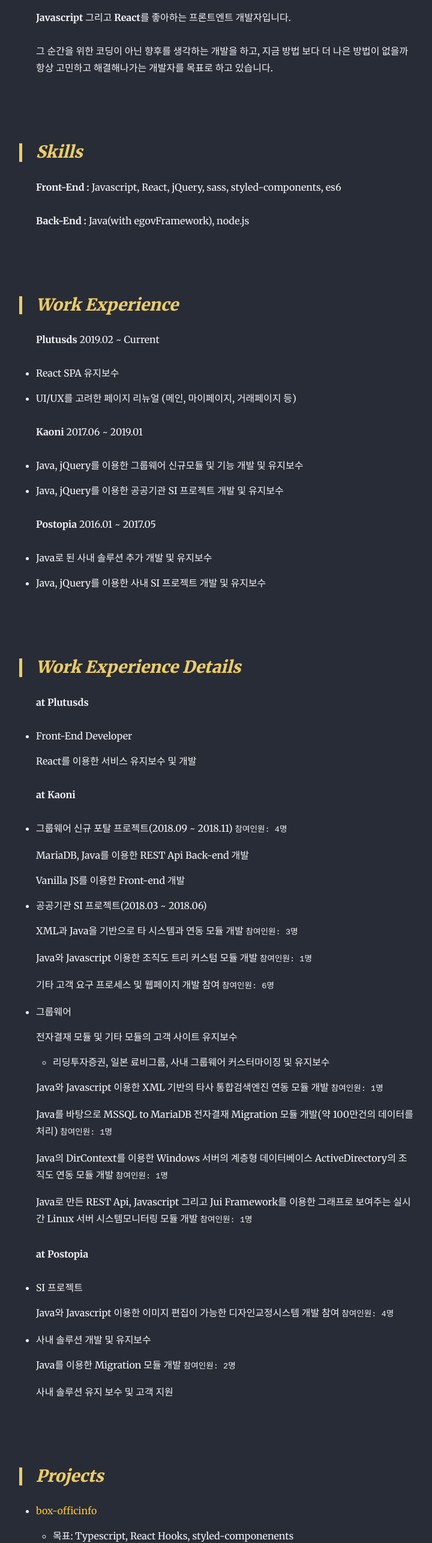
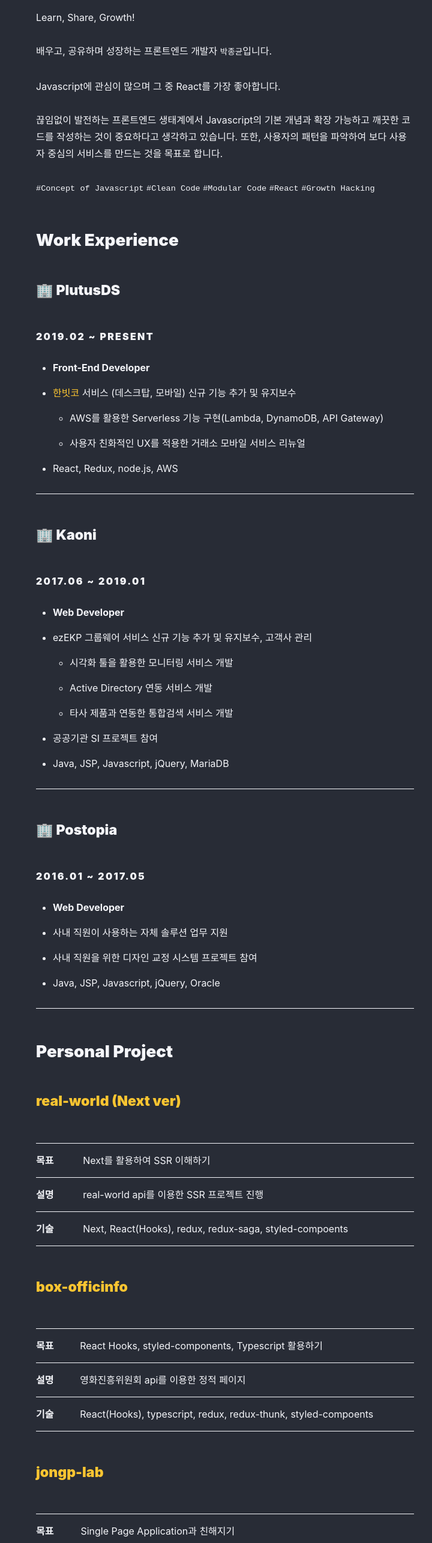
Before and after one commit to jonggyun/jongp.me, a Gatsby site: page /about in a window 1280 px wide. Shown: the part 180-2753 px from the top of the page at 60% size, without its empty margins (265-985 px from the left). Built offline with nearby package versions, Linux system fonts and the light colour scheme; Gatsby itself is replaced by a stand-in of ours; some packages are replaced by stand-ins of ours.

Commit message:
modify about

```diff
--- a/content/about/index.md
+++ b/content/about/index.md
@@ -1,143 +1,94 @@
 ---
-title: About JongGyun Park
+title: About
 description: About JongGyun Park
 ---
 
 # 박 종균 (JongGyun Park)
 
-**Javascript** 그리고 **React**를 좋아하는 프론트엔트 개발자입니다.
+Learn, Share, Growth!
 
-그 순간을 위한 코딩이 아닌 향후를 생각하는 개발을 하고, 지금 방법 보다 더 나은 방법이 없을까 항상 고민하고 해결해나가는 개발자를 목표로 하고 있습니다.
+배우고, 공유하며 성장하는 프론트엔드 개발자 `박종균`입니다.
 
-<br />
+Javascript에 관심이 많으며 그 중 React를 가장 좋아합니다.
 
-> ## Skills
+끊임없이 발전하는 프론트엔드 생태계에서 Javascript의 기본 개념과 확장 가능하고 깨끗한 코드를 작성하는 것이 중요하다고 생각하고 있습니다. 또한, 사용자의 패턴을 파악하여 보다 사용자 중심의 서비스를 만드는 것을 목표로 합니다.
 
-**Front-End :** Javascript, React, jQuery, sass, styled-components, es6
+`#Concept of Javascript` `#Clean Code` `#Modular Code` `#React` `#Growth Hacking`
 
-**Back-End :** Java(with egovFramework), node.js
+## Work Experience
 
-<br />
+### 🏢 PlutusDS
 
-> ## Work Experience
+#### 2019.02 ~ Present
 
-**Plutusds** 2019.02 ~ Current
+- <b>Front-End Developer</b>
 
-- React SPA 유지보수
+- [한빗코](https://hanbitco.com) 서비스 (데스크탑, 모바일) 신규 기능 추가 및 유지보수
 
-- UI/UX를 고려한 페이지 리뉴얼 (메인, 마이페이지, 거래페이지 등)
+  - AWS를 활용한 Serverless 기능 구현(Lambda, DynamoDB, API Gateway)
 
-**Kaoni** 2017.06 ~ 2019.01
+  - 사용자 친화적인 UX를 적용한 거래소 모바일 서비스 리뉴얼
 
-- Java, jQuery를 이용한 그룹웨어 신규모듈 및 기능 개발 및 유지보수
+- React, Redux, node.js, AWS
 
-- Java, jQuery를 이용한 공공기관 SI 프로젝트 개발 및 유지보수
+<hr />
 
-**Postopia** 2016.01 ~ 2017.05
+### 🏢 Kaoni
 
-- Java로 된 사내 솔루션 추가 개발 및 유지보수
+#### 2017.06 ~ 2019.01
 
-- Java, jQuery를 이용한 사내 SI 프로젝트 개발 및 유지보수
+- <b>Web Developer</b>
 
-<br />
+- ezEKP 그룹웨어 서비스 신규 기능 추가 및 유지보수, 고객사 관리
 
-> ## Work Experience Details
+  - 시각화 툴을 활용한 모니터링 서비스 개발
 
-**at Plutusds**
+  - Active Directory 연동 서비스 개발
 
-- Front-End Developer
+  - 타사 제품과 연동한 통합검색 서비스 개발
 
-  React를 이용한 서비스 유지보수 및 개발
+- 공공기관 SI 프로젝트 참여
 
-**at Kaoni**
+- Java, JSP, Javascript, jQuery, MariaDB
 
-- 그룹웨어 신규 포탈 프로젝트(2018.09 ~ 2018.11) `참여인원: 4명`
+<hr />
 
-  MariaDB, Java를 이용한 REST Api Back-end 개발
+### 🏢 Postopia
 
-  Vanilla JS를 이용한 Front-end 개발
+#### 2016.01 ~ 2017.05
 
-- 공공기관 SI 프로젝트(2018.03 ~ 2018.06)
+- <b>Web Developer</b>
 
-  XML과 Java을 기반으로 타 시스템과 연동 모듈 개발 `참여인원: 3명`
+- 사내 직원이 사용하는 자체 솔루션 업무 지원
 
-  Java와 Javascript 이용한 조직도 트리 커스텀 모듈 개발 `참여인원: 1명`
+- 사내 직원을 위한 디자인 교정 시스템 프로젝트 참여
 
-  기타 고객 요구 프로세스 및 웹페이지 개발 참여 `참여인원: 6명`
+- Java, JSP, Javascript, jQuery, Oracle
 
-- 그룹웨어
+<hr />
 
-  전자결재 모듈 및 기타 모듈의 고객 사이트 유지보수
+## Personal Project
 
-  - 리딩투자증권, 일본 료비그룹, 사내 그룹웨어 커스터마이징 및 유지보수
+### [real-world (Next ver)](https://github.com/jonggyun/realworld-nextjs)
 
-  Java와 Javascript 이용한 XML 기반의 타사 통합검색엔진 연동 모듈 개발 `참여인원: 1명`
+|             |                                                         |
+| ----------- | ------------------------------------------------------- |
+| <b>목표</b> | Next를 활용하여 SSR 이해하기                            |
+| <b>설명</b> | real-world api를 이용한 SSR 프로젝트 진행               |
+| <b>기술</b> | Next, React(Hooks), redux, redux-saga, styled-compoents |
 
-  Java를 바탕으로 MSSQL to MariaDB 전자결재 Migration 모듈 개발(약 100만건의 데이터를 처리) `참여인원: 1명`
+### [box-officinfo](https://github.com/jonggyun/box-officinfo)
 
-  Java의 DirContext를 이용한 Windows 서버의 계층형 데이터베이스 ActiveDirectory의 조직도 연동 모듈 개발 `참여인원: 1명`
+|             |                                                                |
+| ----------- | -------------------------------------------------------------- |
+| <b>목표</b> | React Hooks, styled-components, Typescript 활용하기            |
+| <b>설명</b> | 영화진흥위원회 api를 이용한 정적 페이지                        |
+| <b>기술</b> | React(Hooks), typescript, redux, redux-thunk, styled-compoents |
 
-  Java로 만든 REST Api, Javascript 그리고 Jui Framework를 이용한 그래프로 보여주는 실시간 Linux 서버 시스템모니터링 모듈 개발 `참여인원: 1명`
+### [jongp-lab](https://github.com/jonggyun/jongp-lab)
 
-**at Postopia**
-
-- SI 프로젝트
-
-  Java와 Javascript 이용한 이미지 편집이 가능한 디자인교정시스템 개발 참여 `참여인원: 4명`
-
-- 사내 솔루션 개발 및 유지보수
-
-  Java를 이용한 Migration 모듈 개발 `참여인원: 2명`
-
-  사내 솔루션 유지 보수 및 고객 지원
-
-<br />
-
-> ## Projects
-
-- [box-officinfo](https://github.com/jonggyun/box-officinfo.git)
-
-  - 목표: Typescript, React Hooks, styled-componenents
-
-  - 영화진흥위원회 api를 이용한 static page Project
-
-  - Front-end: React(hooks), typescript, redux, redux thunk, styled-component
-
-- [jongp-Lab](https://github.com/jonggyun/jongp-lab)
-
-    <!-- - [개발 진행사항 - 블로그내용](https://jongp.me/ready-to-jongplab/) -->
-
-  - 목표: React Web Application 만들기
-
-  - Front-end: React, redux, Sass, cssModule
-
-  - Back-end: Node.js(express), mongoDB, mongoose
-
-<!--
-* [메모장](https://github.com/jonggyun/memo-app)
-
-  - ios의 메모 애플리캐이션 처럼 간단한 메모를 저장할 수 있는 애플리캐이션
-
-  - 목표: react의 component와 redux의 상태관리를 이해하기
-
-  - Front-end: React, redux, Sass, classname
-
-  - Back-end: Node.js(Koa Framework) -->
-
-<!-- - [Movieeeeeegle](https://github.com/jonggyun/movie-search-typescript)
-
-  - Naver의 영화 검색 api를 이용한 정말 간단한 영화 검색 웹 애플리케이션
-
-  - 목표
-
-    - VanillaJS, ES6, webpack 익숙해지기
-
-    - Typescript에 대한 설정 및 기본 개념 익히기
-
-    - webpack 익숙해지기
-
-    - eslint 익숙해지기
-
-  - Front-end: VanillaJS, ES6, Sass
-
-  - Back-end: Node.js(express) -->
+|             |                                                             |
+| ----------- | ----------------------------------------------------------- |
+| <b>목표</b> | Single Page Application과 친해지기                          |
+| <b>설명</b> | 첫 번째, SPA Project. 개인 블로그 만들기                    |
+| <b>기술</b> | React, redux, redux-thunk, sass, node.js, mongoDB, mongoose |
--- /dev/null
+++ b/content/about/index_backup.md
@@ -0,0 +1,143 @@
+---
+title: About JongGyun Park
+description: About JongGyun Park
+---
+
+# 박 종균 (JongGyun Park)
+
+**Javascript** 그리고 **React**를 좋아하는 프론트엔트 개발자입니다.
+
+그 순간을 위한 코딩이 아닌 향후를 생각하는 개발을 하고, 지금 방법 보다 더 나은 방법이 없을까 항상 고민하고 해결해나가는 개발자를 목표로 하고 있습니다.
+
+<br />
+
+> ## Skills
+
+**Front-End :** Javascript, React, jQuery, sass, styled-components, es6
+
+**Back-End :** Java(with egovFramework), node.js
+
+<br />
+
+> ## Work Experience
+
+**Plutusds** 2019.02 ~ Current
+
+- React SPA 유지보수
+
+- UI/UX를 고려한 페이지 리뉴얼 (메인, 마이페이지, 거래페이지 등)
+
+**Kaoni** 2017.06 ~ 2019.01
+
+- Java, jQuery를 이용한 그룹웨어 신규모듈 및 기능 개발 및 유지보수
+
+- Java, jQuery를 이용한 공공기관 SI 프로젝트 개발 및 유지보수
+
+**Postopia** 2016.01 ~ 2017.05
+
+- Java로 된 사내 솔루션 추가 개발 및 유지보수
+
+- Java, jQuery를 이용한 사내 SI 프로젝트 개발 및 유지보수
+
+<br />
+
+> ## Work Experience Details
+
+**at Plutusds**
+
+- Front-End Developer
+
+  React를 이용한 서비스 유지보수 및 개발
+
+**at Kaoni**
+
+- 그룹웨어 신규 포탈 프로젝트(2018.09 ~ 2018.11) `참여인원: 4명`
+
+  MariaDB, Java를 이용한 REST Api Back-end 개발
+
+  Vanilla JS를 이용한 Front-end 개발
+
+- 공공기관 SI 프로젝트(2018.03 ~ 2018.06)
+
+  XML과 Java을 기반으로 타 시스템과 연동 모듈 개발 `참여인원: 3명`
+
+  Java와 Javascript 이용한 조직도 트리 커스텀 모듈 개발 `참여인원: 1명`
+
+  기타 고객 요구 프로세스 및 웹페이지 개발 참여 `참여인원: 6명`
+
+- 그룹웨어
+
+  전자결재 모듈 및 기타 모듈의 고객 사이트 유지보수
+
+  - 리딩투자증권, 일본 료비그룹, 사내 그룹웨어 커스터마이징 및 유지보수
+
+  Java와 Javascript 이용한 XML 기반의 타사 통합검색엔진 연동 모듈 개발 `참여인원: 1명`
+
+  Java를 바탕으로 MSSQL to MariaDB 전자결재 Migration 모듈 개발(약 100만건의 데이터를 처리) `참여인원: 1명`
+
+  Java의 DirContext를 이용한 Windows 서버의 계층형 데이터베이스 ActiveDirectory의 조직도 연동 모듈 개발 `참여인원: 1명`
+
+  Java로 만든 REST Api, Javascript 그리고 Jui Framework를 이용한 그래프로 보여주는 실시간 Linux 서버 시스템모니터링 모듈 개발 `참여인원: 1명`
+
+**at Postopia**
+
+- SI 프로젝트
+
+  Java와 Javascript 이용한 이미지 편집이 가능한 디자인교정시스템 개발 참여 `참여인원: 4명`
+
+- 사내 솔루션 개발 및 유지보수
+
+  Java를 이용한 Migration 모듈 개발 `참여인원: 2명`
+
+  사내 솔루션 유지 보수 및 고객 지원
+
+<br />
+
+> ## Projects
+
+- [box-officinfo](https://github.com/jonggyun/box-officinfo.git)
+
+  - 목표: Typescript, React Hooks, styled-componenents
+
+  - 영화진흥위원회 api를 이용한 static page Project
+
+  - Front-end: React(hooks), typescript, redux, redux thunk, styled-component
+
+- [jongp-Lab](https://github.com/jonggyun/jongp-lab)
+
+    <!-- - [개발 진행사항 - 블로그내용](https://jongp.me/ready-to-jongplab/) -->
+
+  - 목표: React Web Application 만들기
+
+  - Front-end: React, redux, Sass, cssModule
+
+  - Back-end: Node.js(express), mongoDB, mongoose
+
+<!--
+* [메모장](https://github.com/jonggyun/memo-app)
+
+  - ios의 메모 애플리캐이션 처럼 간단한 메모를 저장할 수 있는 애플리캐이션
+
+  - 목표: react의 component와 redux의 상태관리를 이해하기
+
+  - Front-end: React, redux, Sass, classname
+
+  - Back-end: Node.js(Koa Framework) -->
+
+<!-- - [Movieeeeeegle](https://github.com/jonggyun/movie-search-typescript)
+
+  - Naver의 영화 검색 api를 이용한 정말 간단한 영화 검색 웹 애플리케이션
+
+  - 목표
+
+    - VanillaJS, ES6, webpack 익숙해지기
+
+    - Typescript에 대한 설정 및 기본 개념 익히기
+
+    - webpack 익숙해지기
+
+    - eslint 익숙해지기
+
+  - Front-end: VanillaJS, ES6, Sass
+
+  - Back-end: Node.js(express) -->
--- a/src/components/layout.js
+++ b/src/components/layout.js
@@ -64,7 +64,11 @@
         <main>{children}</main>
         {location.pathname === rootPath ? (
           <footer>
-            <a href="https://github.com/jonggyun" target="_blank">
+            <a
+              href="https://github.com/jonggyun"
+              rel="noopener noreferrer"
+              target="_blank"
+            >
               GitHub
             </a>
           </footer>
--- a/src/styles/global.css
+++ b/src/styles/global.css
@@ -5,6 +5,14 @@
 a,
 h1 {
   color: #fbc531;
+}
+
+h1,
+h2,
+h3,
+h4 {
+  font-family: -apple-system, BlinkMacSystemFont, 'Segoe UI', Roboto, Oxygen,
+    Ubuntu, Cantarell, 'Open Sans', 'Helvetica Neue', sans-serif;
 }
 
 a,
@@ -23,6 +31,8 @@
 
 body {
   color: #f5f6fa;
+  font-family: -apple-system, BlinkMacSystemFont, 'Segoe UI', Roboto, Oxygen,
+    Ubuntu, Cantarell, 'Open Sans', 'Helvetica Neue', sans-serif;
 }
 
 hr {
--- a/src/styles/markdown.css
+++ b/src/styles/markdown.css
@@ -1,6 +1,22 @@
+th,
+td {
+  border-bottom: 1px solid #f5f6fa;
+}
+
+ul {
+  margin-left: 1.75rem;
+}
+
 pre[class*='language-'] {
   background-color: #2c3a47;
   padding: 1.3125rem;
   border-radius: 0.625rem;
   font-size: 0.875rem;
 }
+
+:not(pre) > code[class*='language-'] {
+  background-color: #f6e58d;
+  color: #2c3a47;
+  padding: 0.1rem 0.2rem;
+  font-size: 0.875rem;
+}
--- a/src/templates/blog-post.js
+++ b/src/templates/blog-post.js
@@ -1,5 +1,5 @@
 import React from 'react';
-import { Link, graphql } from 'gatsby';
+import { graphql } from 'gatsby';
 
 import Bio from '../components/bio';
 import Layout from '../components/layout';
@@ -11,7 +11,6 @@
   render() {
     const post = this.props.data.markdownRemark;
     const siteTitle = this.props.data.site.siteMetadata.title;
-    const { previous, next } = this.props.pageContext;
 
     return (
       <Layout location={this.props.location} title={siteTitle}>
```
Also changed, not shown: src/components/bio.js (+6 -2 lines), src/utils/typography.js (+11 -11 lines).
